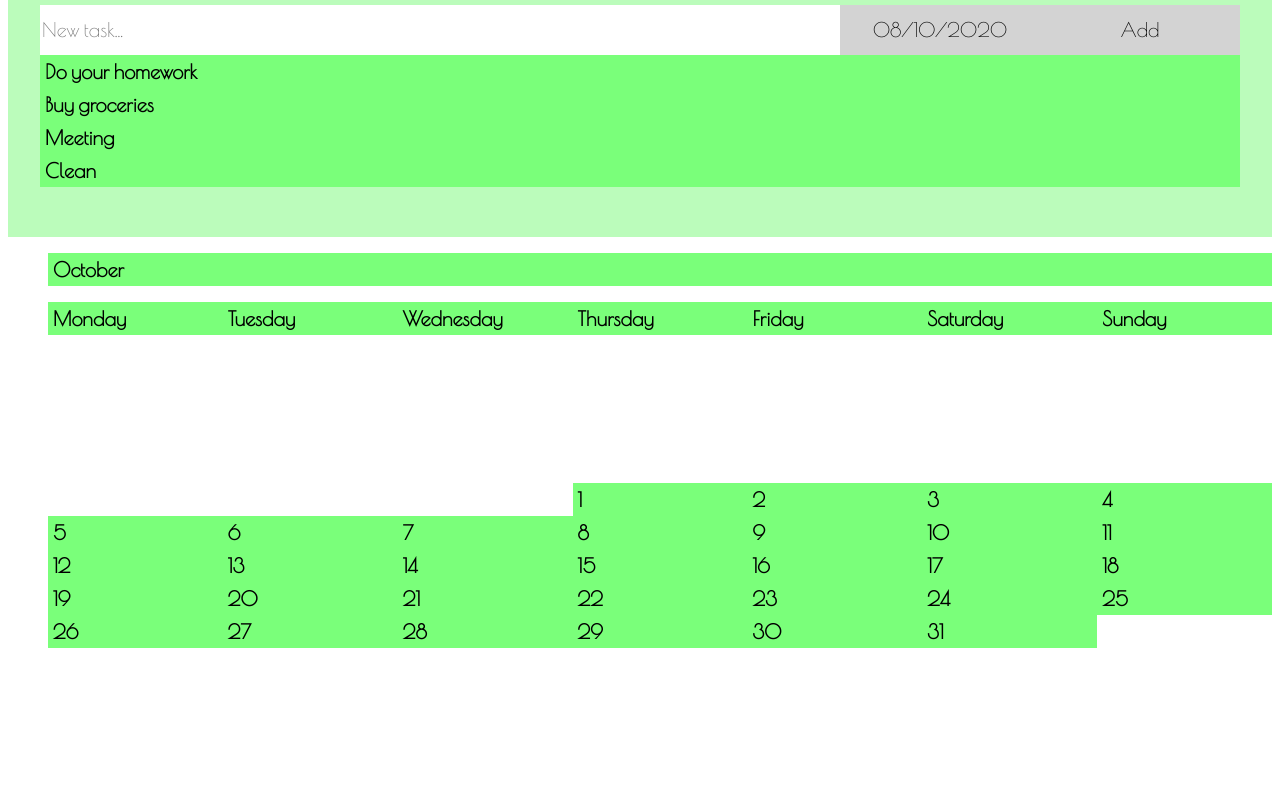
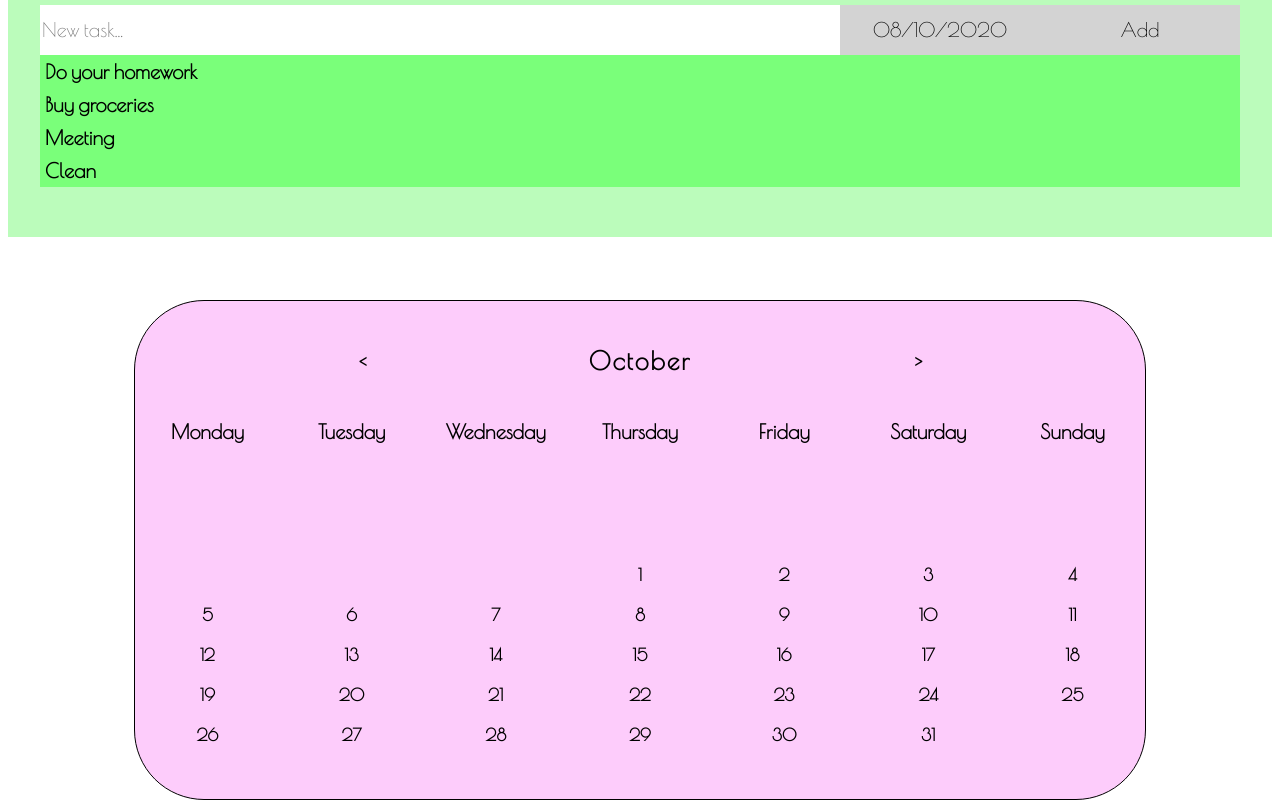
Before and after one commit to RobinUusen/Kalender, a plain HTML site: page index.html in a window 1280 px wide. Shown: the part 95-903 px from the top of the page. Before the commit the page ends 800 px from the top, so only its background shows below. Drawn offline with nearby package versions, Linux system fonts and the light colour scheme.

Commit message:
Modify calendar CSS

```diff
--- a/index.html
+++ b/index.html
@@ -30,11 +30,12 @@
       </div>
     </header>
     <article class="calendar">
-      <div class="calendar-month">
-        <ul>
-          <li>October</li>
-        </ul>
-      </div>
+      <ul class="calendar-month">
+        <li><button><</button></li>
+        <li>October</li>
+        <li><button>></button></li>
+      </ul>
+
       <ul class="calendar-week">
         <li>Monday</li>
         <li>Tuesday</li>
@@ -45,37 +46,37 @@
         <li>Sunday</li>
       </ul>
       <ul class="calendar-days">
-        <li>1</li>
-        <li>2</li>
-        <li>3</li>
-        <li>4</li>
-        <li>5</li>
-        <li>6</li>
-        <li>7</li>
-        <li>8</li>
-        <li>9</li>
-        <li>10</li>
-        <li>11</li>
-        <li>12</li>
-        <li>13</li>
-        <li>14</li>
-        <li>15</li>
-        <li>16</li>
-        <li>17</li>
-        <li>18</li>
-        <li>19</li>
-        <li>20</li>
-        <li>21</li>
-        <li>22</li>
-        <li>23</li>
-        <li>24</li>
-        <li>25</li>
-        <li>26</li>
-        <li>27</li>
-        <li>28</li>
-        <li>29</li>
-        <li>30</li>
-        <li>31</li>
+        <li><button>1</button></li>
+        <li><button>2</button></li>
+        <li><button>3</button></li>
+        <li><button>4</button></li>
+        <li><button>5</button></li>
+        <li><button>6</button></li>
+        <li><button>7</button></li>
+        <li><button>8</button></li>
+        <li><button>9</button></li>
+        <li><button>10</button></li>
+        <li><button>11</button></li>
+        <li><button>12</button></li>
+        <li><button>13</button></li>
+        <li><button>14</button></li>
+        <li><button>15</button></li>
+        <li><button>16</button></li>
+        <li><button>17</button></li>
+        <li><button>18</button></li>
+        <li><button>19</button></li>
+        <li><button>20</button></li>
+        <li><button>21</button></li>
+        <li><button>22</button></li>
+        <li><button>23</button></li>
+        <li><button>24</button></li>
+        <li><button>25</button></li>
+        <li><button>26</button></li>
+        <li><button>27</button></li>
+        <li><button>28</button></li>
+        <li><button>29</button></li>
+        <li><button>30</button></li>
+        <li><button>31</button></li>
       </ul>
     </article>
   </body>
--- a/style.css
+++ b/style.css
@@ -9,14 +9,40 @@ body {
 
 ul {
   list-style-type: none;
+  padding-left: 0;
+}
+
+button {
+  cursor: pointer;
 }
 
 .calendar {
+  margin: 0 auto;
+  margin-top: 5%;
+  text-align: center;
+  font-size: 20px;
+  background-color: #fdccfb;
+  border: 1px solid black;
+  border-radius: 70px;
+  width: 80%;
+  height: 500px;
 }
 
 .calendar-month {
-  text-align: center;
-  margin: 0 auto;
+  display: flex;
+  justify-content: space-evenly;
+  padding-bottom: 20px;
+  padding-top: 20px;
+  font-size: 25px;
+  letter-spacing: 2px;
+}
+
+.calendar-month button {
+  font-family: "Poiret One", cursive;
+  font-weight: bold;
+  background-color: #fdccfb;
+  border: none;
+  font-size: 20px;
 }
 
 .calendar-week,
@@ -30,6 +56,15 @@ ul {
 }
 
 .calendar-days {
+}
+
+.calendar-days button {
+  font-family: "Poiret One", cursive;
+  font-weight: bold;
+  background-color: #fdccfb;
+  border: none;
+  padding: 10px;
+  font-size: 17px;
 }
 
 .calendar-days li:first-child {
@@ -85,7 +120,7 @@ h1 {
   padding-left: 0px;
 }
 
-li {
+.robinli {
   display: flex;
   background-color: #7aff7a;
   padding: 5px;
```
